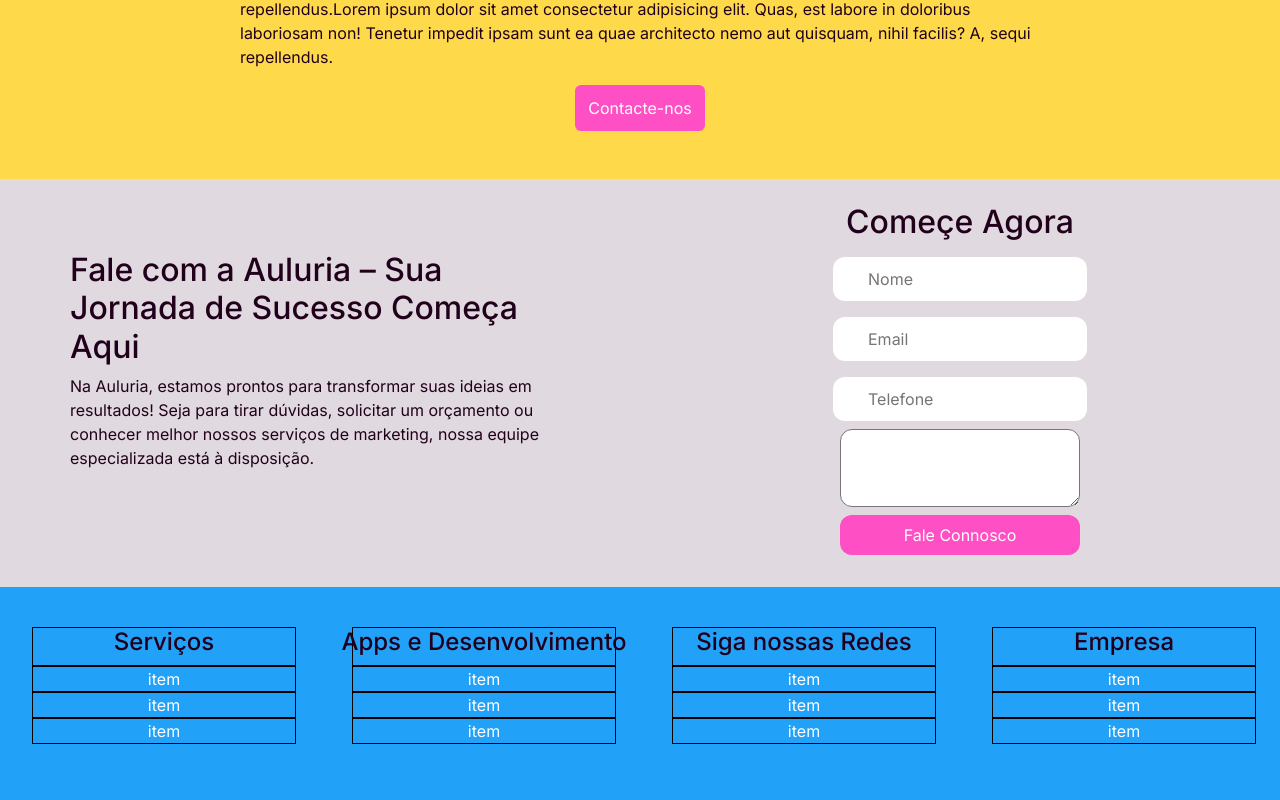
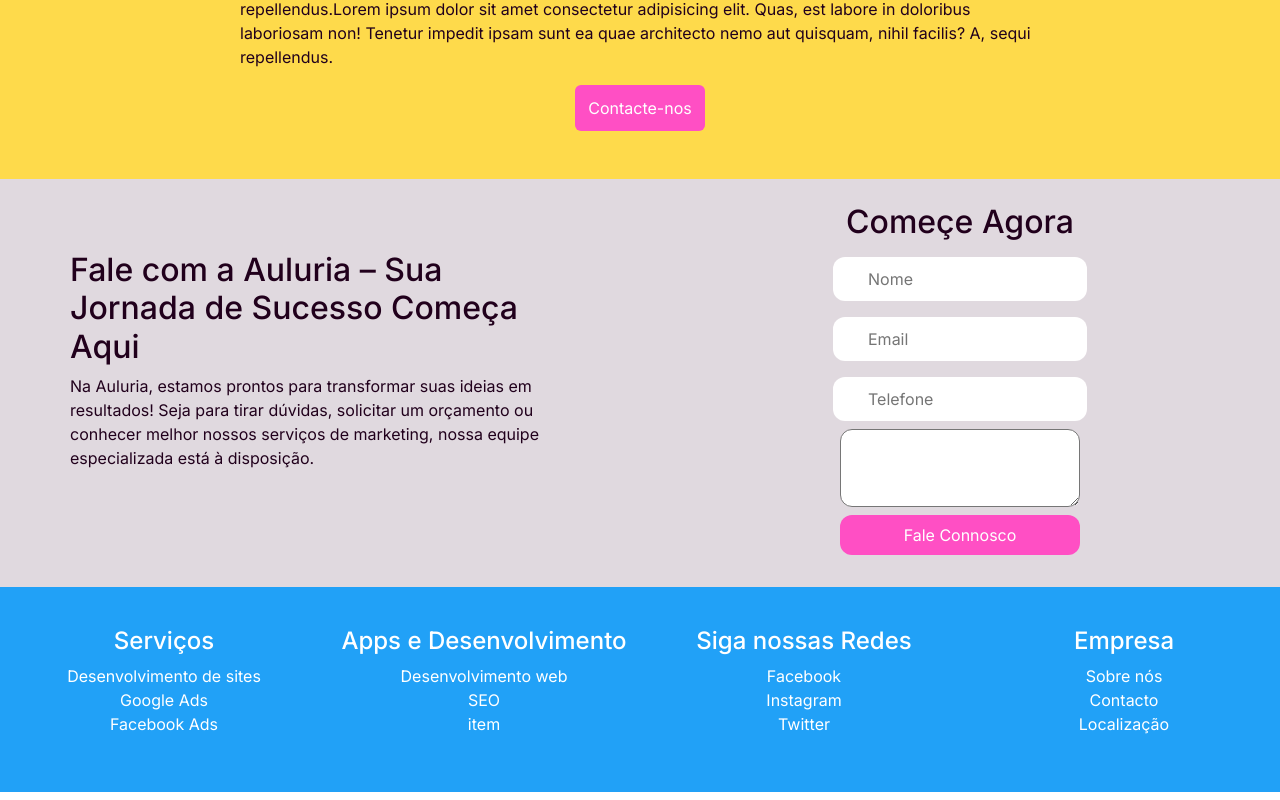
Before and after one commit to m3rcio/algomark2, an Angular app: page / in a window 1280 px wide. Shown: the part 2681-3481 px from the top of the page. Built offline with nearby package versions, Linux system fonts and the light colour scheme.

Commit message:
footer update2

```diff
--- a/src/app/app.component.css
+++ b/src/app/app.component.css
@@ -227,14 +227,23 @@
 }
 
 footer{
+    width: 100%;
     background-color: rgb(33, 161, 247);
     padding-top: 40px;
     padding-bottom: 40px;
     color: white;
 }
 
+footer h4{
+    color: white;
+}
+footer .row{
+
+    width: 100%;
+}
+
 footer li{
-    border: 1px solid black;
+
     align-items: center;
      display: flex;
     align-items: center;
--- a/src/app/app.component.html
+++ b/src/app/app.component.html
@@ -93,27 +93,27 @@
         <div class="row">
             <div class="col-lg-3"><ul>
                 <li><h4>Serviços</h4></li>
-                <li>item</li>
-                <li>item</li>
-                <li>item</li>
+                <li>Desenvolvimento de sites</li>
+                <li>Google Ads</li>
+                <li>Facebook Ads</li>
             </ul></div>
             <div class="col-lg-3"><ul>
                 <li><h4>Apps e Desenvolvimento</h4></li>
-                <li>item</li>
-                <li>item</li>
+                <li>Desenvolvimento web</li>
+                <li>SEO</li>
                 <li>item</li>
             </ul></div>
             <div class="col-lg-3"><ul>
                 <li><h4>Siga nossas Redes</h4></li>
-                <li>item</li>
-                <li>item</li>
-                <li>item</li>
+                <li>Facebook</li>
+                <li>Instagram</li>
+                <li>Twitter</li>
             </ul></div>
             <div class="col-lg-3"><ul>
                 <li><h4>Empresa</h4></li>
-                <li>item</li>
-                <li>item</li>
-                <li>item</li>
+                <li>Sobre nós</li>
+                <li>Contacto</li>
+                <li>Localização</li>
             </ul></div>
         </div>
     </footer><router-outlet></router-outlet>
```
